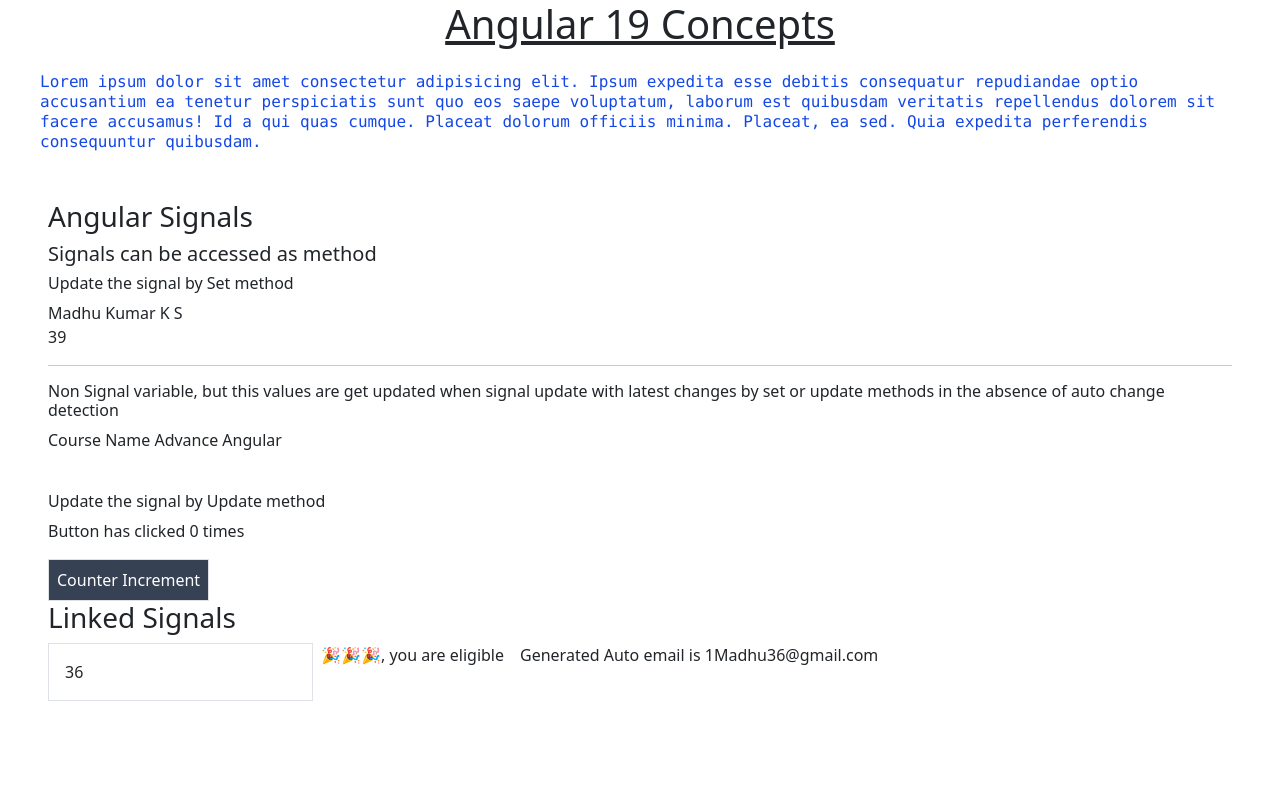
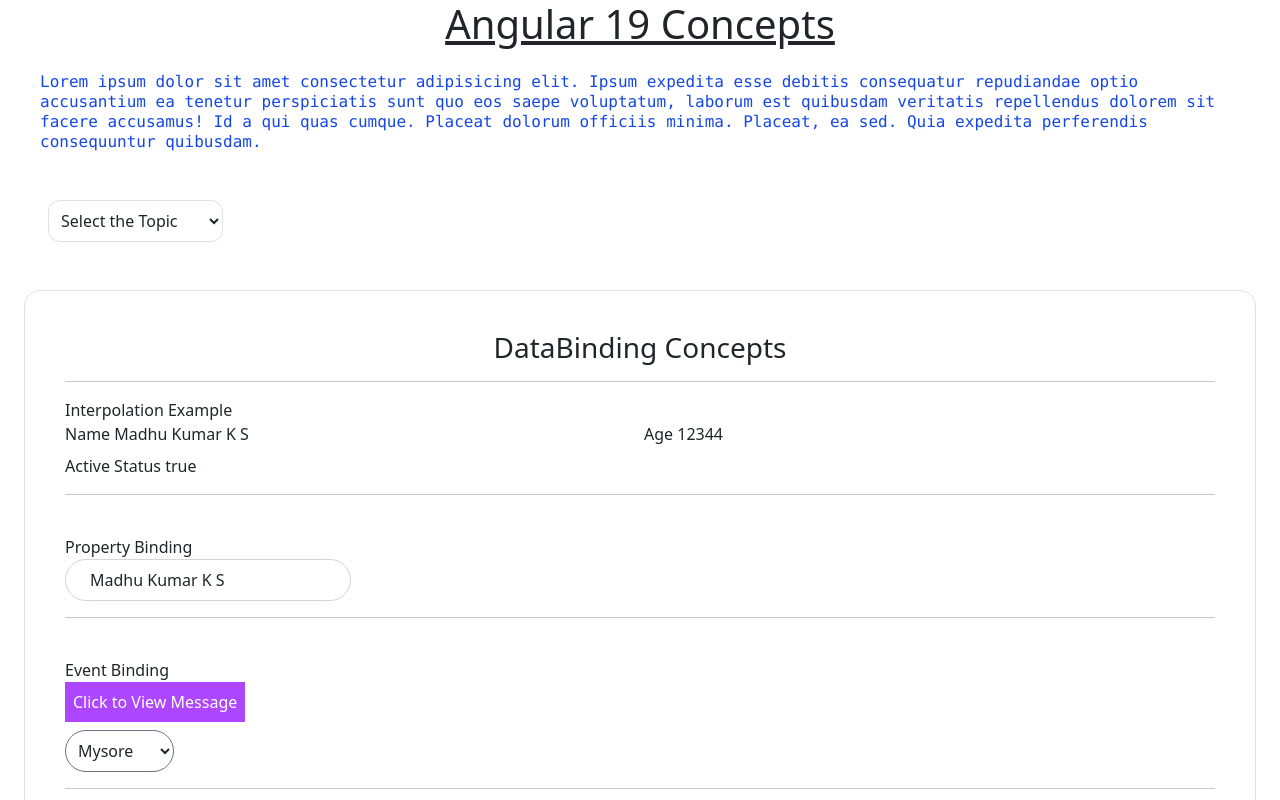
Before and after one commit to MadhuKumarGowda/Angular, an Angular app: page /databinding in a window 1280 px wide. Before the commit this address led to /. Shown: the top 800 px of the page. Built offline with nearby package versions, Linux system fonts and the light colour scheme.

Commit message:
Routing implementation

```diff
--- a/src/app/app.component.html
+++ b/src/app/app.component.html
@@ -14,6 +14,15 @@
  <app-ng-class></app-ng-class>
  <app-ng-style></app-ng-style> -->
  <!-- <app-control-flow></app-control-flow> -->
-  <app-signal></app-signal>
-  <app-linked-signal></app-linked-signal>
+  <!-- <app-signal></app-signal>
+  <app-linked-signal></app-linked-signal> -->
+  <select class="p-2 border border-gray-400 rounded-xl focus:outline-0" (change)="navigate($event)">
+    <option>Select the Topic</option>
+    @for(topic of topicList;track $index){
+      <option value="{{topic.path}}">{{topic.name}}</option>
+    }
+  </select>
 </div>
+<div class="m-6 border border-gray-400 rounded-2xl p-10">
+  <router-outlet></router-outlet>
+</div>
--- a/src/app/app.component.ts
+++ b/src/app/app.component.ts
@@ -1,14 +1,33 @@
 import { Component } from '@angular/core';
-import { RouterOutlet } from '@angular/router';
-import { SignalComponent } from './components/signal/signal.component';
-import { LinkedSignalComponent } from './components/linked-signal/linked-signal.component';
+import { Router, RouterOutlet } from '@angular/router';
 
+interface ITopics {
+  path: string;
+  name: string;
+}
 @Component({
   selector: 'app-root',
-  imports: [RouterOutlet, SignalComponent, LinkedSignalComponent],
+  imports: [RouterOutlet],
   templateUrl: './app.component.html',
   styleUrl: './app.component.css',
 })
 export class AppComponent {
-  title = 'angular19-sample';
+  title = 'angular19-concepts';
+  topicList: ITopics[] = [
+    { path: 'databinding', name: 'DataBinding' },
+    { path: 'ngIf', name: 'Directives-ngIf' },
+    { path: 'ngFor', name: 'Directives-ngFor' },
+    { path: 'ngClass', name: 'Directives-ngClass' },
+    { path: 'ngStyle', name: 'Directives-ngStyle' },
+    { path: 'controlFlow', name: 'ControlFlow' },
+    { path: 'Signal', name: 'Signal' },
+    { path: 'LinkedSignal', name: 'LinkedSignal' },
+  ];
+
+  constructor(private router: Router) {}
+
+  navigate = (event: Event): void => {
+    const selectedPath = (event.target as HTMLSelectElement).value;
+    this.router.navigate([selectedPath]);
+  };
 }
--- a/src/app/app.routes.ts
+++ b/src/app/app.routes.ts
@@ -1,3 +1,22 @@
 import { Routes } from '@angular/router';
+import { DataBindingComponent } from './components/data-binding/data-binding.component';
+import { NgifComponent } from './components/directives/ngif/ngif.component';
+import { NgforComponent } from './components/directives/ngfor/ngfor.component';
+import { NgClassComponent } from './components/directives/ng-class/ng-class.component';
+import { NgStyleComponent } from './components/directives/ng-style/ng-style.component';
+import { ControlFlowComponent } from './components/control-flow/control-flow.component';
+import { SignalComponent } from './components/signal/signal.component';
+import { LinkedSignalComponent } from './components/linked-signal/linked-signal.component';
 
-export const routes: Routes = [];
+export const routes: Routes = [
+  // below is default route, full means complete route and prefix is only routing value
+  { path: '', redirectTo: 'databinding', pathMatch: 'full' },
+  { path: 'databinding', component: DataBindingComponent },
+  { path: 'ngIf', component: NgifComponent },
+  { path: 'ngFor', component: NgforComponent },
+  { path: 'ngClass', component: NgClassComponent },
+  { path: 'ngStyle', component: NgStyleComponent },
+  { path: 'controlFlow', component: ControlFlowComponent },
+  { path: 'Signal', component: SignalComponent },
+  { path: 'LinkedSignal', component: LinkedSignalComponent },
+];
--- a/src/app/components/data-binding/data-binding.component.html
+++ b/src/app/components/data-binding/data-binding.component.html
@@ -1,4 +1,5 @@
-<div class="m-4">
+<div>
+    <h3 class="text-center"> DataBinding Concepts</h3>
 <hr class="border-b-1 border-gray-500" />
 <label class="text-center">Interpolation Example</label>
 <div class="grid grid-cols-2 sm:grid-cols-1 md:grid-cols-2 gap-2">
```
